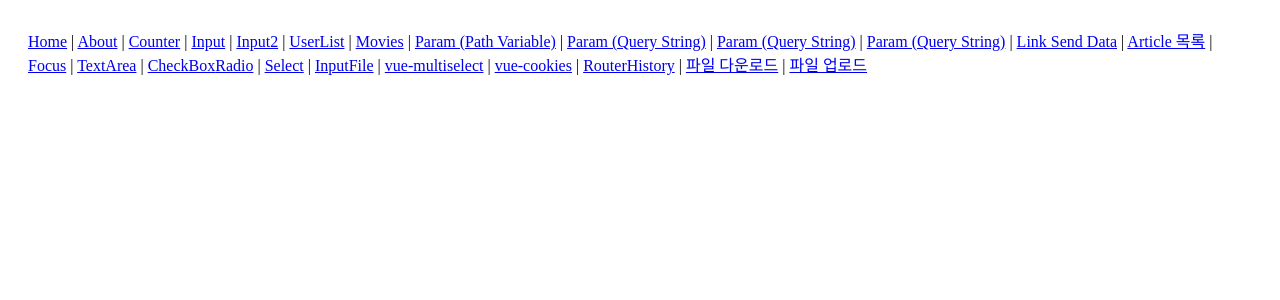
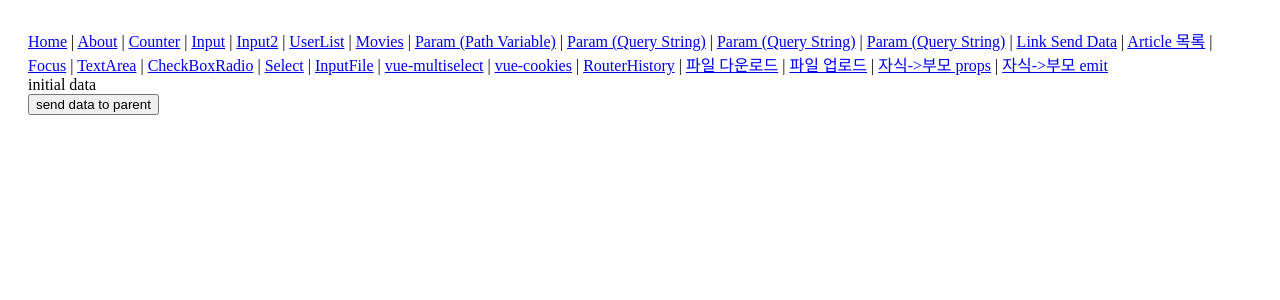
Before and after one commit to kdk1026/vue-basic, a Vue app: page /parent2 in a window 1280 px wide. Shown: the top 300 px of the page. Built offline with nearby package versions, Linux system fonts and the light colour scheme; what vue-cookies would draw is missing.

Commit message:
자식 -> 부모 예제 추가

```diff
--- a/src/App.vue
+++ b/src/App.vue
@@ -14,7 +14,8 @@
       <router-link to="/radio">Radio</router-link> | <router-link to="/select">Select</router-link> |
       <router-link to="/inputFile">InputFile</router-link> | <router-link to="/vue-multiselect">vue-multiselect</router-link> |
       <router-link to="/vue-cookies">vue-cookies</router-link> | <router-link to="/routerHistory">RouterHistory</router-link> |
-      <router-link to="/fileDownload">파일 다운로드</router-link> | <router-link to="/fileUpload">파일 업로드</router-link>
+      <router-link to="/fileDownload">파일 다운로드</router-link> | <router-link to="/fileUpload">파일 업로드</router-link> |
+      <router-link to="/parent">자식->부모 props</router-link> | <router-link to="/parent2">자식->부모 emit</router-link>
     </nav>
     <router-view :key="$route.fullPath"></router-view>
   </div>
--- /dev/null
+++ b/src/components/Child.vue
@@ -0,0 +1,21 @@
+<template>
+    <div>
+        <button @click="onUpdateHandler">
+            send data to parent
+        </button>
+    </div>
+</template>
+
+<script setup>
+    const props = defineProps({
+        setData: Function
+    });
+
+    const onUpdateHandler = () => {
+        props.setData("data from child");
+    };
+</script>
+
+<style scoped>
+
+</style>
--- /dev/null
+++ b/src/pages/Parent.vue
@@ -0,0 +1,21 @@
+<template>
+    <div>
+        <div>{{data}}</div>
+        <child :setData="setData" />
+    </div>
+</template>
+
+<script setup>
+import { ref } from "vue";
+import Child from "../components/Child.vue";
+
+    const data = ref("initial data");
+
+    const setData = (text) => {
+        data.value = text;
+    };
+</script>
+
+<style scoped>
+
+</style>
--- a/src/router/index.js
+++ b/src/router/index.js
@@ -26,6 +26,8 @@ import RouterHistory from "../pages/RouterHistory.vue";
 import RouterHistoryMove from "../pages/RouterHistoryMove.vue";
 import FileDownload from "../pages/FileDownload.vue";
 import FileUpload from "../pages/FileUpload.vue";
+import Parent from "../pages/Parent.vue";
+import Parent2 from "../pages/Parent.vue";
 
 const routes = [
     { path: '/', component: Home },
@@ -64,6 +66,8 @@ const routes = [
     { path: '/routerHistoryMove', component: RouterHistoryMove },
     { path: '/fileDownload', component: FileDownload },
     { path: '/fileUpload', component: FileUpload },
+    { path: '/parent', component: Parent },
+    { path: '/parent2', component: Parent2 },
 ];
 
 const router = createRouter({
```
Also changed, not shown: src/components/Child2.vue (added, +21 -0 lines), src/pages/Parent2.vue (added, +21 -0 lines).
